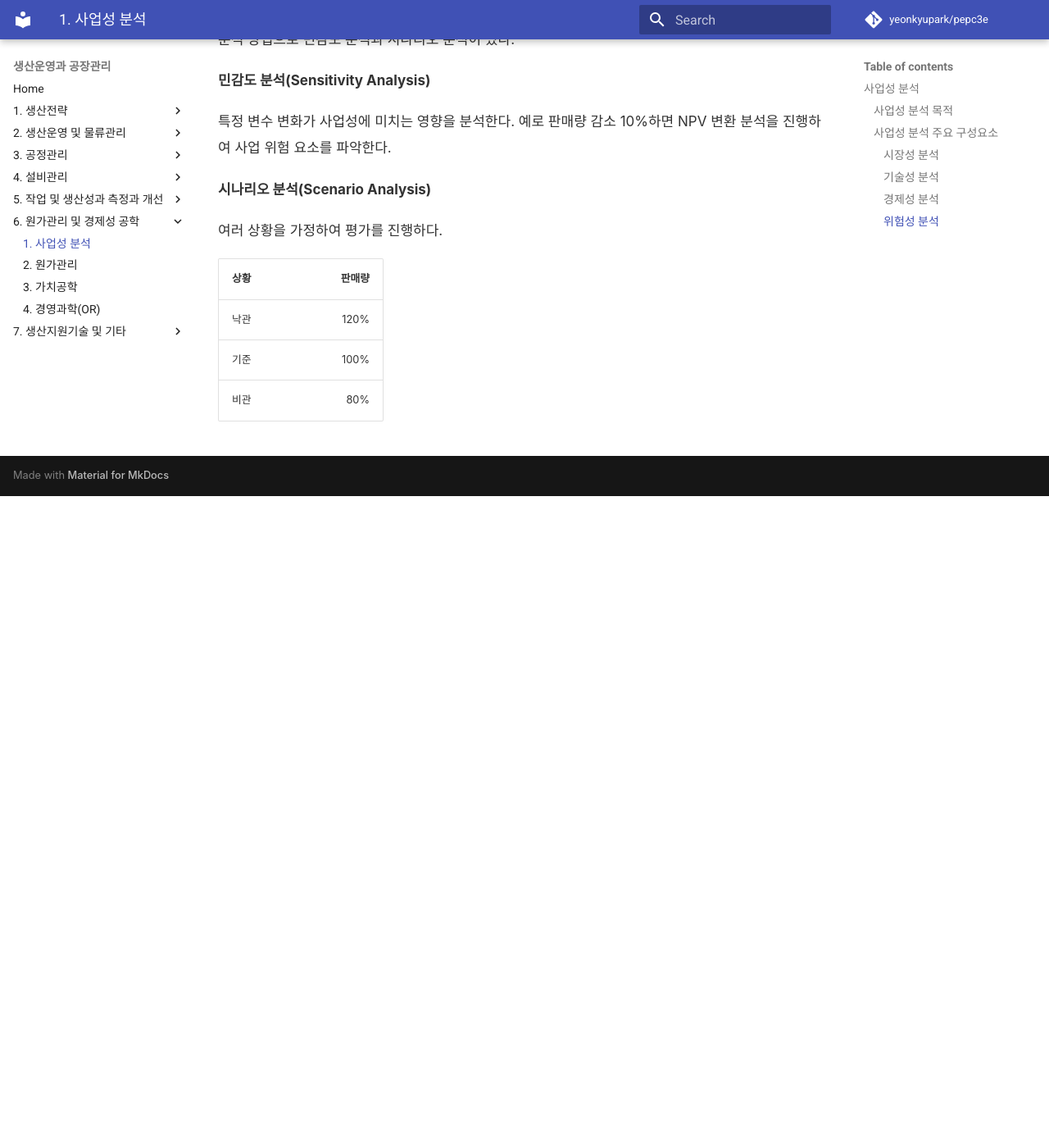
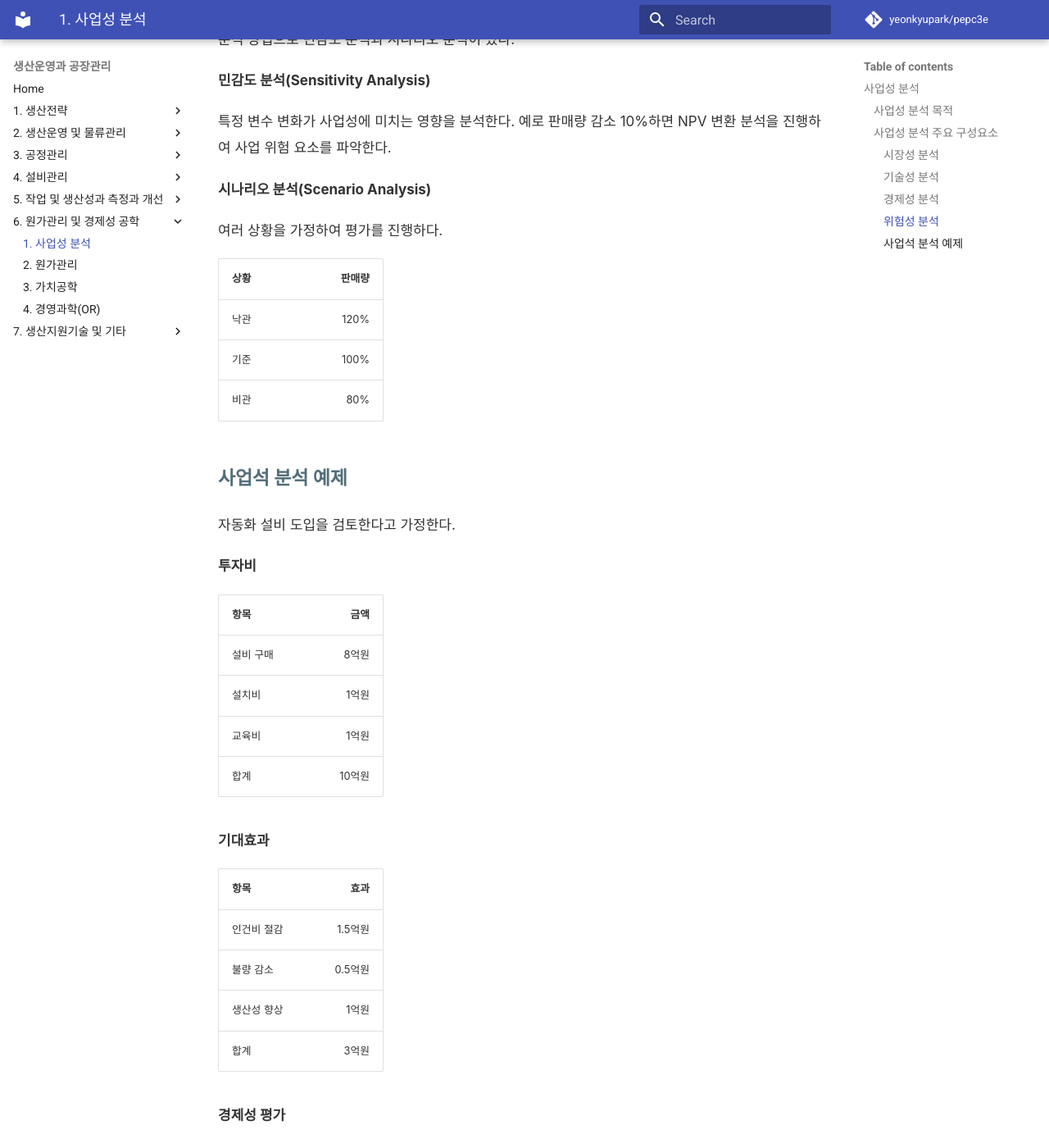
Before and after one commit to yeonkyupark/pepc3e, an MkDocs documentation site: the page built from docs/0601_feasibility_analysis.md, in a window 1280 px wide and 1400 px high, scrolled down 5122 px. Shown: the whole window at 82% size. Built offline with MkDocs 1.6.1 and Material for MkDocs 9.7.7, drawn with Linux system fonts in a browser that asks for light colours; comment, search, counter and statistics services are not loaded; before the commit the page ends 5727 px from its top, so only the background shows below that; some of the changed text lies outside the part shown.

Commit message:
Update 0601_feasibility_analysis.md

```diff
--- a/docs/0601_feasibility_analysis.md
+++ b/docs/0601_feasibility_analysis.md
@@ -163,3 +163,43 @@ flowchart TD
 | 낙관 | 120% |
 | 기준 | 100% |
 | 비관 |  80% |
+
+#### 사업석 분석 예제
+
+자동화 설비 도입을 검토한다고 가정한다.
+
+**투자비**
+
+| 항목    |   금액 |
+| ----- | ---: |
+| 설비 구매 |  8억원 |
+| 설치비   |  1억원 |
+| 교육비   |  1억원 |
+| 합계    | 10억원 |
+
+**기대효과**
+
+| 항목     |    효과 |
+| ------ | ----: |
+| 인건비 절감 | 1.5억원 |
+| 불량 감소  | 0.5억원 |
+| 생산성 향상 |   1억원 |
+| 합계     |   3억원 |
+
+**경제성 평가**
+
+1. ROI
+
+    $$ROI=\frac{3억}{10억} \times 100 = 30\%$$
+
+2. 회수기간
+
+    $$\frac{10억}{3억} = 3.3년$$
+
+**판단**
+
+- 기술성: 생산 목표 달성 가능
+- 시장성: 수요 확보 가능
+- 경제성: 3.3년 내 투자 회수 가능
+
+투자 타당성 있다고 판단할 수 있다.
```
